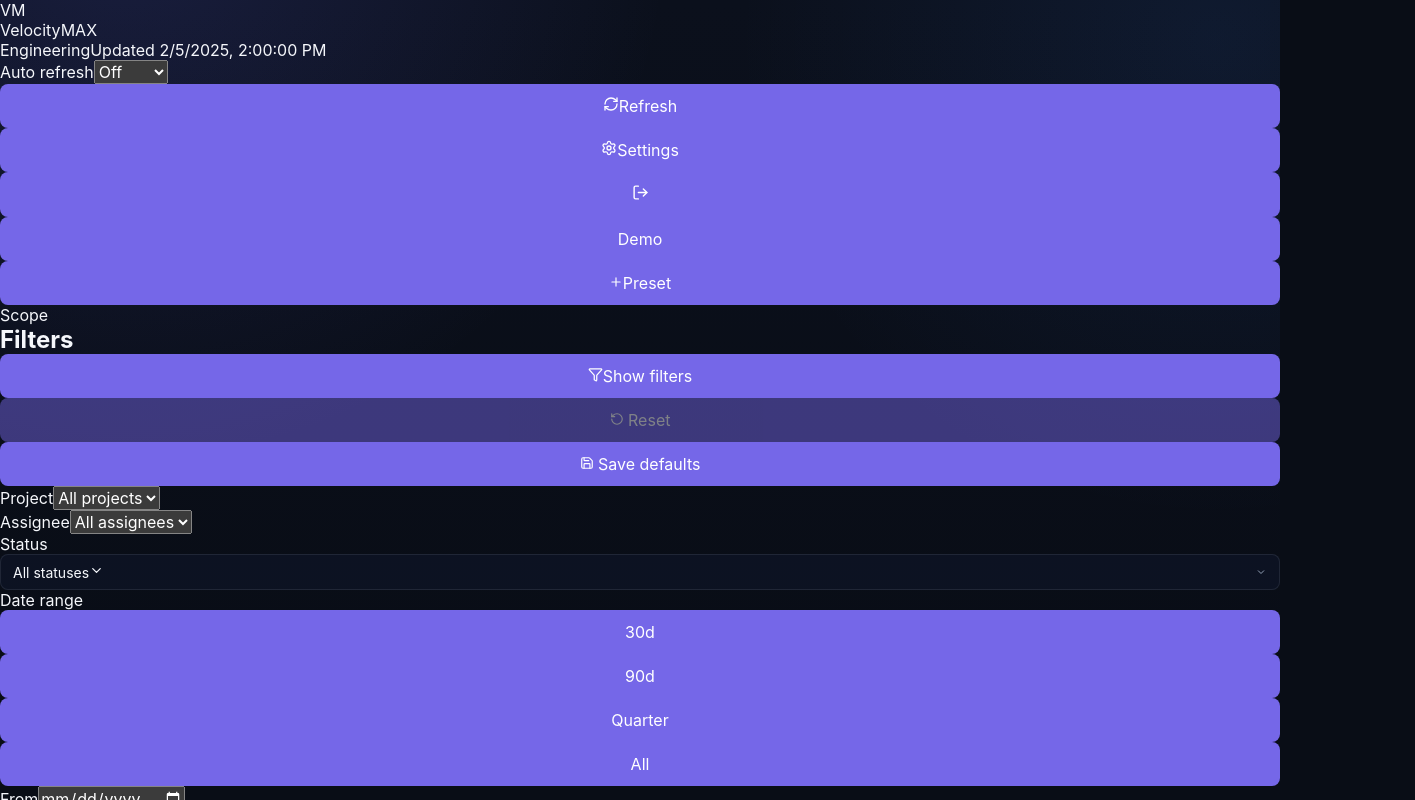
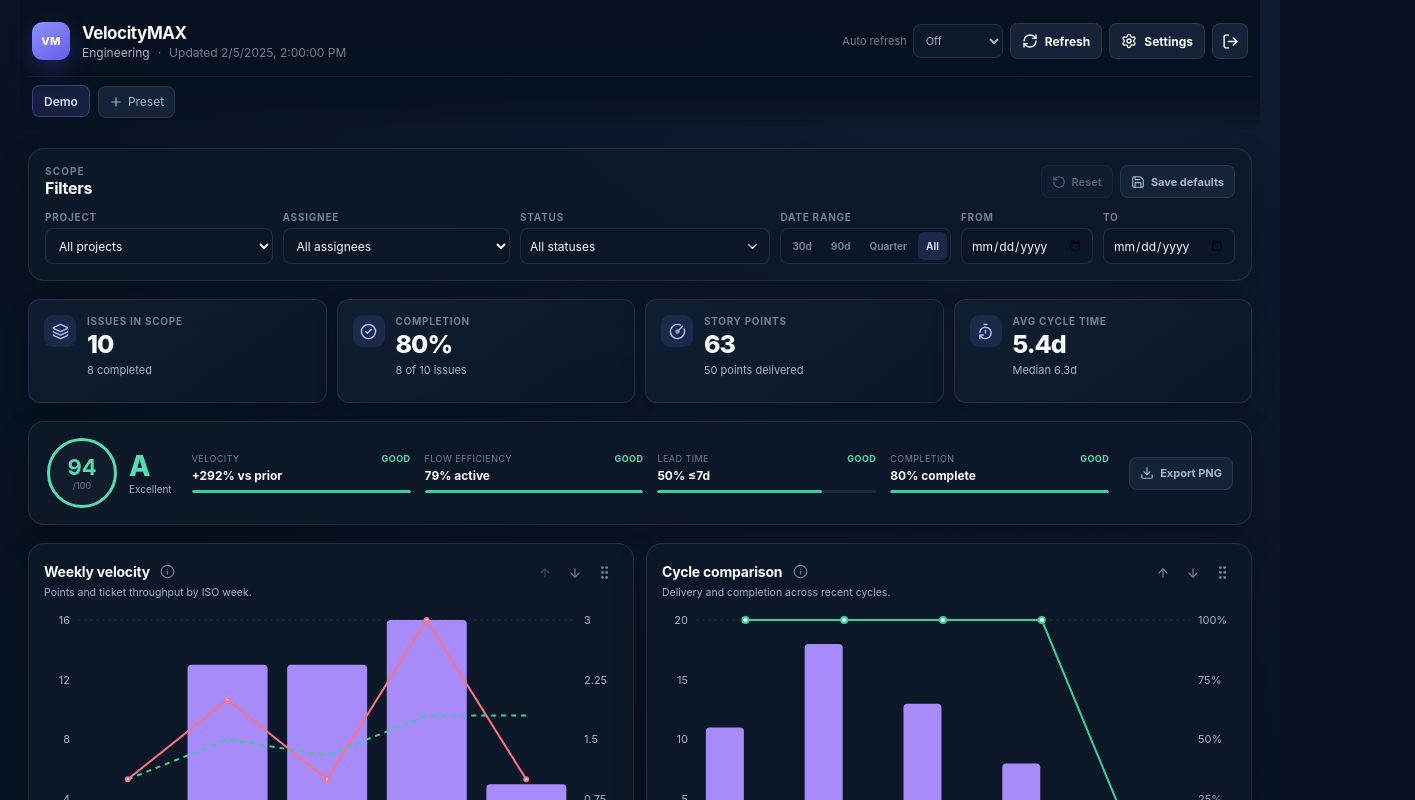
Before and after one commit to Stem0794/VelocityMaxApp, a React (Vite) app: page / in a window 1280 px wide. Both pictures are taken after a click on the button "Explore with demo data". Shown: the top 800 px of the page, 1415 px wide, since content can reach past the window. Built offline with nearby package versions, Linux system fonts and the light colour scheme.

Commit message:
style: compose complete dashboard redesign

```diff
--- a/src/redesign.css
+++ b/src/redesign.css
@@ -1,293 +1,6 @@
-:root {
-  color-scheme: dark;
-
-  --bg-color: #090d16;
-  --surface-color: rgba(17, 24, 39, 0.88);
-  --surface-raised: rgba(22, 30, 46, 0.96);
-  --surface-subtle: rgba(255, 255, 255, 0.035);
-  --surface-hover: rgba(255, 255, 255, 0.055);
-
-  --border-color: rgba(148, 163, 184, 0.14);
-  --border-strong: rgba(129, 140, 248, 0.42);
-
-  --text-primary: #f5f7fb;
-  --text-secondary: #a2adbd;
-  --text-muted: #717d90;
-
-  --accent-color: #7567e8;
-  --accent-hover: #6657dc;
-  --accent-soft: rgba(117, 103, 232, 0.14);
-  --accent-border: rgba(129, 140, 248, 0.34);
-  --focus-ring: rgba(129, 140, 248, 0.38);
-
-  --radius-sm: 8px;
-  --radius-md: 12px;
-  --radius-lg: 18px;
-  --radius-xl: 22px;
-
-  --shadow-card: 0 16px 42px rgba(0, 0, 0, 0.22);
-  --shadow-card-hover: 0 18px 46px rgba(0, 0, 0, 0.28);
-  --shadow-popover: 0 18px 50px rgba(0, 0, 0, 0.4);
-}
-
-html {
-  min-width: 320px;
-  background: var(--bg-color);
-}
-
-body {
-  min-width: 320px;
-  background-color: var(--bg-color);
-  background-image:
-    radial-gradient(circle at 10% -10%, rgba(99, 102, 241, 0.16), transparent 34rem),
-    radial-gradient(circle at 95% 5%, rgba(59, 130, 246, 0.09), transparent 30rem),
-    linear-gradient(180deg, #0b101c 0%, var(--bg-color) 42rem);
-  background-attachment: fixed;
-  -webkit-font-smoothing: antialiased;
-  text-rendering: optimizeLegibility;
-}
-
-::selection {
-  background: rgba(129, 140, 248, 0.3);
-  color: var(--text-primary);
-}
-
-.app-container {
-  width: 100%;
-  max-width: 1520px;
-  margin: 0 auto;
-  padding: 1.75rem clamp(1.25rem, 3vw, 3rem) 4rem;
-}
-
-.header {
-  margin-bottom: 1rem;
-}
-
-.glass-card {
-  background:
-    linear-gradient(180deg, rgba(255, 255, 255, 0.025), transparent 32%),
-    var(--surface-color);
-  border: 1px solid var(--border-color);
-  border-radius: var(--radius-lg);
-  padding: 1.25rem;
-  box-shadow: var(--shadow-card);
-  backdrop-filter: blur(18px);
-  -webkit-backdrop-filter: blur(18px);
-  transition: border-color 160ms ease, box-shadow 160ms ease, background-color 160ms ease;
-}
-
-.glass-card:hover {
-  border-color: rgba(148, 163, 184, 0.2);
-  box-shadow: var(--shadow-card-hover);
-}
-
-.charts-grid {
-  grid-template-columns: repeat(auto-fit, minmax(520px, 1fr));
-  gap: 1.5rem;
-}
-
-.chart-wrapper {
-  margin-top: 0.9rem;
-}
-
-.chart-title {
-  color: var(--text-primary);
-  font-size: 1.05rem;
-  font-weight: 650;
-  letter-spacing: -0.015em;
-}
-
-.chart-description {
-  max-width: 84ch;
-  color: var(--text-secondary);
-  font-size: 0.82rem;
-  line-height: 1.55;
-}
-
-.filter-bar {
-  margin-bottom: 1.25rem;
-  padding: 1rem 1.125rem;
-}
-
-.filter-bar-inner {
-  gap: 0.875rem;
-}
-
-.kpi-grid {
-  gap: 1rem;
-  margin-bottom: 1.5rem;
-}
-
-.kpi-card {
-  padding: 1.125rem 1.25rem;
-}
-
-.health-card,
-.budget-card {
-  margin-bottom: 1.5rem;
-}
-
-button,
-input,
-select {
-  font: inherit;
-}
-
-button {
-  transition:
-    background-color 150ms ease,
-    border-color 150ms ease,
-    color 150ms ease,
-    box-shadow 150ms ease,
-    transform 100ms ease;
-}
-
-button:focus-visible,
-input:focus-visible,
-select:focus-visible,
-[tabindex]:focus-visible {
-  outline: 3px solid var(--focus-ring);
-  outline-offset: 2px;
-}
-
-button:disabled,
-input:disabled,
-select:disabled {
-  cursor: not-allowed;
-  opacity: 0.48;
-}
-
-button:disabled:hover,
-button:disabled:active {
-  transform: none;
-}
-
-.btn-secondary {
-  background: var(--accent-soft);
-  border-color: var(--accent-border);
-  color: #c8c5ff;
-}
-
-.btn-secondary:hover {
-  background: rgba(117, 103, 232, 0.2);
-  border-color: rgba(129, 140, 248, 0.52);
-}
-
-.btn-icon,
-.btn-icon-sm,
-.quick-range-btn,
-.status-chip,
-.preset-btn,
-.multiselect-btn,
-.filter-group select,
-.filter-group input[type="date"],
-.settings-input,
-.preset-form-select,
-.preset-form-row input,
-.checklist-search,
-.issues-table-search {
-  border-color: var(--border-color);
-}
-
-.btn-icon:hover,
-.btn-icon-sm:hover,
-.quick-range-btn:hover,
-.status-chip:hover,
-.preset-btn:hover {
-  border-color: rgba(148, 163, 184, 0.28);
-}
-
-.multiselect-dropdown,
-.modal-card,
-.issues-table th {
-  background-color: var(--surface-raised);
-}
-
-.multiselect-dropdown {
-  border-radius: var(--radius-md);
-  box-shadow: var(--shadow-popover);
-}
-
-.modal-overlay {
-  background: rgba(2, 6, 23, 0.72);
-}
-
-.modal-card {
-  border-radius: var(--radius-xl);
-  box-shadow: 0 28px 80px rgba(0, 0, 0, 0.5);
-}
-
-.login-screen {
-  min-height: 100dvh;
-  height: auto;
-  padding: 1.5rem;
-}
-
-.login-card {
-  border-radius: var(--radius-xl);
-}
-
-.loader {
-  width: 36px;
-  height: 36px;
-  border-width: 3px;
-  border-top-width: 3px;
-}
-
-.issues-table-wrap {
-  scrollbar-color: rgba(148, 163, 184, 0.3) transparent;
-}
-
-@media (max-width: 1100px) {
-  .charts-grid {
-    grid-template-columns: 1fr;
-  }
-}
-
-@media (max-width: 768px) {
-  body {
-    background-attachment: scroll;
-  }
-
-  .app-container {
-    padding: 0.875rem 0.75rem 2.5rem;
-  }
-
-  .glass-card {
-    border-radius: 14px;
-    padding: 1rem;
-  }
-
-  .charts-grid {
-    gap: 0.875rem;
-  }
-
-  .filter-bar {
-    padding: 0.875rem;
-  }
-
-  .kpi-grid {
-    gap: 0.75rem;
-    margin-bottom: 1rem;
-  }
-
-  .health-card,
-  .budget-card {
-    margin-bottom: 1rem;
-  }
-}
-
-@media (prefers-reduced-motion: reduce) {
-  html:focus-within {
-    scroll-behavior: auto;
-  }
-
-  *,
-  *::before,
-  *::after {
-    animation-duration: 0.01ms !important;
-    animation-iteration-count: 1 !important;
-    scroll-behavior: auto !important;
-    transition-duration: 0.01ms !important;
-  }
-}
+@import './styles/redesign-base.css';
+@import './styles/redesign-filters.css';
+@import './styles/redesign-health.css';
+@import './styles/redesign-charts.css';
+@import './styles/redesign-ui.css';
+@import './styles/redesign-responsive.css';
```
